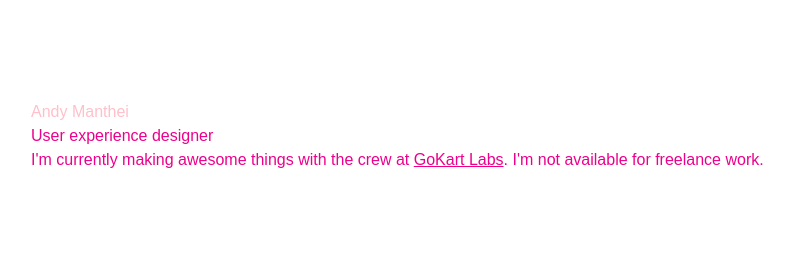
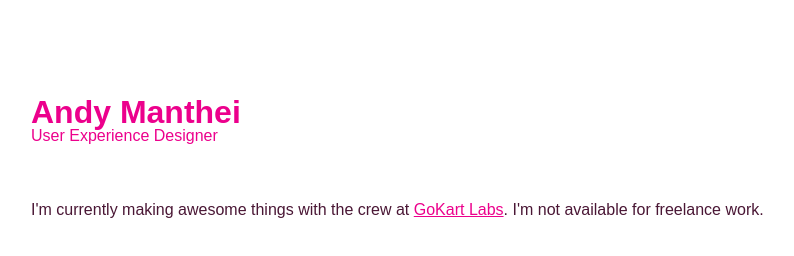
Before and after one commit to MantheiDesign/MantheiDesign.github.io, a plain HTML site: page index.html in a window 1280 px wide. Shown: the whole page, without its empty margins (69-863 px from the left). Drawn offline with Linux system fonts and the light colour scheme; a web font is replaced by a local one.

Commit message:
Landing page, CSS edits

```diff
--- a/index.html
+++ b/index.html
@@ -14,7 +14,7 @@
 
 		<h2>Andy Manthei</h2>
 		<h3>User experience designer</h3>
-		<p>I'm currently making awesome things with the crew at <a href="http://www.gokartlabs.com">GoKart Labs</a>. I'm not available for freelance work.</p>
+		<p class="description">I'm currently making awesome things with the crew at <a href="http://www.gokartlabs.com">GoKart Labs</a>. I'm not available for freelance work.</p>
 
 	</div>
 
--- a/main.css
+++ b/main.css
@@ -57,5 +57,15 @@ table {
 }
 
 h2 {
-	color: pink;
+	font-weight: 700;
+	font-size: 2em;
 }
+
+h3 {
+	text-transform: capitalize;
+}
+
+.description {
+	margin-top: 50px;
+	color: #4a1735;
+}
```
